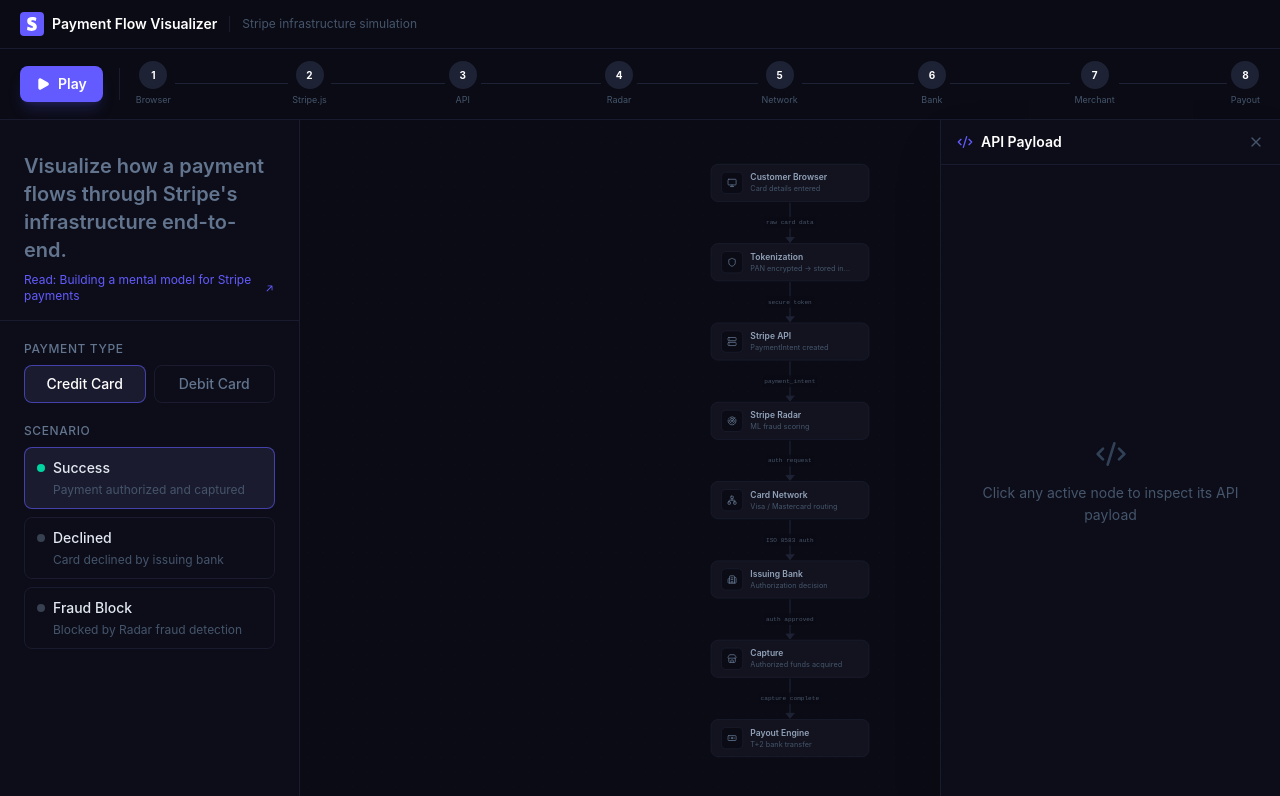
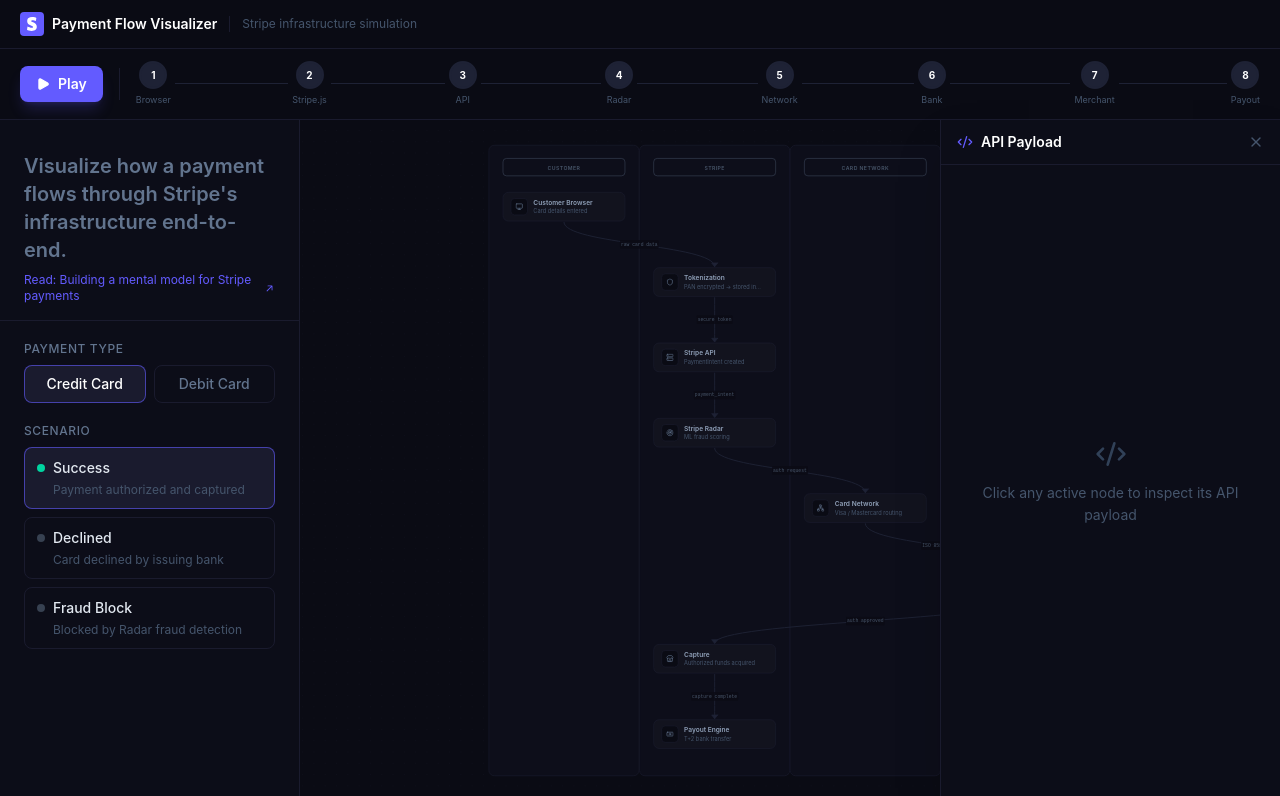
Before and after one commit to GraysonRicketts/Stripe-Visualizer, a React (Vite) app: page / in a window 1280 px wide. Shown: the top 796 px of the page. Built offline with nearby package versions, Linux system fonts and the light colour scheme.

Commit message:
add swimlanes

```diff
--- a/src/components/FlowGraph.tsx
+++ b/src/components/FlowGraph.tsx
@@ -13,9 +13,12 @@
 import { NODES as CREDIT_NODES, EDGES as CREDIT_EDGES } from '../data/credit/layout'
 import { NODES as DEBIT_NODES, EDGES as DEBIT_EDGES } from '../data/debit/layout'
 import { PaymentNode } from './nodes/PaymentNode'
+import { SwimlaneBackgroundNode, SwimlaneHeaderNode } from './nodes/SwimlaneNodes'
 
 const nodeTypes: NodeTypes = {
   paymentNode: PaymentNode as unknown as NodeTypes[string],
+  swimlaneBackground: SwimlaneBackgroundNode as unknown as NodeTypes[string],
+  swimlaneHeader: SwimlaneHeaderNode as unknown as NodeTypes[string],
 }
 
 export function FlowGraph() {
@@ -79,17 +82,19 @@
         edges={edges}
         nodeTypes={nodeTypes}
         fitView
-        fitViewOptions={{ padding: 0.15 }}
+        fitViewOptions={{ padding: 0.08 }}
+        onNodeClick={(_, node) => {
+          if (node.type !== 'paymentNode') return
+          const stepIndex = stepNodeIds.indexOf(node.id)
+          if (stepIndex === -1) return
+          if (completedSteps.has(stepIndex) || activeStep === stepIndex || failedStep === stepIndex) {
+            selectNode(node.id)
+          }
+        }}
         nodesDraggable={false}
         nodesConnectable={false}
         elementsSelectable={false}
         panOnDrag={true}
-        onNodeClick={(_, node) => {
-          const stepIndex = stepNodeIds.indexOf(node.id)
-          if (stepIndex === -1) return
-          const clickable = completedSteps.has(stepIndex) || activeStep === stepIndex || failedStep === stepIndex
-          if (clickable) selectNode(node.id)
-        }}
         zoomOnScroll={true}
         minZoom={0.3}
         maxZoom={2}
--- a/src/components/nodes/PaymentNode.tsx
+++ b/src/components/nodes/PaymentNode.tsx
@@ -31,11 +31,12 @@
 }
 
 interface PaymentNodeProps {
+  id: string
   data: NodeData
 }
 
-export function PaymentNode({ data }: PaymentNodeProps) {
-  const { flowType, activeStep, completedSteps, failedStep, status } = usePaymentStore()
+export function PaymentNode({ id, data }: PaymentNodeProps) {
+  const { flowType, activeStep, completedSteps, failedStep, status, selectNode } = usePaymentStore()
   const { label, sublabel, stepIndex, icon } = data
 
   const isActive = activeStep === stepIndex
@@ -80,7 +81,6 @@
     <div
       className={`relative w-[260px] rounded-xl border ${borderColor} ${bgColor} px-4 py-3 transition-all duration-300 ${clickable ? 'cursor-pointer hover:brightness-110' : 'cursor-default'}`}
       style={{ ...glowStyle, ...animStyle }}
-
     >
       {!isFirst && (
         <Handle
--- /dev/null
+++ b/src/components/nodes/SwimlaneNodes.tsx
@@ -0,0 +1,48 @@
+interface SwimlaneBackgroundData {
+  color: string
+  borderColor: string
+  height: number
+  [key: string]: unknown
+}
+
+interface SwimlaneHeaderData {
+  label: string
+  color: string
+  borderColor: string
+  [key: string]: unknown
+}
+
+export function SwimlaneBackgroundNode({ data }: { data: SwimlaneBackgroundData }) {
+  return (
+    <div
+      style={{
+        width: 320,
+        height: data.height,
+        backgroundColor: data.color,
+        border: `1px solid ${data.borderColor}`,
+        borderRadius: 12,
+        pointerEvents: 'none',
+      }}
+    />
+  )
+}
+
+export function SwimlaneHeaderNode({ data }: { data: SwimlaneHeaderData }) {
+  return (
+    <div
+      style={{
+        width: 260,
+        backgroundColor: data.color,
+        border: `1px solid ${data.borderColor}`,
+        borderRadius: 8,
+        padding: '6px 14px',
+        textAlign: 'center',
+        pointerEvents: 'none',
+      }}
+    >
+      <span style={{ color: data.borderColor, fontSize: 11, fontWeight: 600, letterSpacing: '0.08em', textTransform: 'uppercase' as const }}>
+        {data.label}
+      </span>
+    </div>
+  )
+}
--- a/src/data/credit/layout.ts
+++ b/src/data/credit/layout.ts
@@ -8,63 +8,176 @@
   [key: string]: unknown
 }
 
-export const NODES: Node<NodeData>[] = [
+// Swimlane lane x positions (left edge of each 320px lane)
+const LANE = { customer: 0, stripe: 320, network: 640, bank: 960 }
+// Payment node x = lane + 30px padding (node is 260px wide, lane is 320px)
+const NODE_X = { customer: 30, stripe: 350, network: 670, bank: 990 }
+const Y = (step: number) => step * 160
+
+// Lane styling — all lanes share the same neutral dark look
+const LANE_STYLE = { color: '#0d0e1a', borderColor: '#1e2235' }
+const LANES = {
+  customer: LANE_STYLE,
+  stripe:   LANE_STYLE,
+  network:  LANE_STYLE,
+  bank:     LANE_STYLE,
+}
+const HEADER_LABEL_COLOR = {
+  customer: '#475569',
+  stripe:   '#475569',
+  network:  '#475569',
+  bank:     '#475569',
+}
+
+const BG_HEIGHT = 1340 // covers 8 steps * 160px + header + padding
+const BG_Y = -100
+
+export const NODES: Node[] = [
+  // ── Swimlane backgrounds (render behind everything) ──────────────────
+  {
+    id: 'lane-customer-bg',
+    type: 'swimlaneBackground',
+    position: { x: LANE.customer, y: BG_Y },
+    zIndex: -1,
+    selectable: false,
+    draggable: false,
+    focusable: false,
+    style: { pointerEvents: 'none' as const },
+    data: { ...LANES.customer, height: BG_HEIGHT },
+  },
+  {
+    id: 'lane-stripe-bg',
+    type: 'swimlaneBackground',
+    position: { x: LANE.stripe, y: BG_Y },
+    zIndex: -1,
+    selectable: false,
+    draggable: false,
+    focusable: false,
+    style: { pointerEvents: 'none' as const },
+    data: { ...LANES.stripe, height: BG_HEIGHT },
+  },
+  {
+    id: 'lane-network-bg',
+    type: 'swimlaneBackground',
+    position: { x: LANE.network, y: BG_Y },
+    zIndex: -1,
+    selectable: false,
+    draggable: false,
+    focusable: false,
+    style: { pointerEvents: 'none' as const },
+    data: { ...LANES.network, height: BG_HEIGHT },
+  },
+  {
+    id: 'lane-bank-bg',
+    type: 'swimlaneBackground',
+    position: { x: LANE.bank, y: BG_Y },
+    zIndex: -1,
+    selectable: false,
+    draggable: false,
+    focusable: false,
+    style: { pointerEvents: 'none' as const },
+    data: { ...LANES.bank, height: BG_HEIGHT },
+  },
+
+  // ── Swimlane headers ──────────────────────────────────────────────────
+  {
+    id: 'lane-customer-header',
+    type: 'swimlaneHeader',
+    position: { x: NODE_X.customer, y: -72 },
+    selectable: false,
+    draggable: false,
+    focusable: false,
+    style: { pointerEvents: 'none' as const },
+    data: { label: 'Customer', ...LANES.customer, borderColor: HEADER_LABEL_COLOR.customer },
+  },
+  {
+    id: 'lane-stripe-header',
+    type: 'swimlaneHeader',
+    position: { x: NODE_X.stripe, y: -72 },
+    selectable: false,
+    draggable: false,
+    focusable: false,
+    style: { pointerEvents: 'none' as const },
+    data: { label: 'Stripe', ...LANES.stripe, borderColor: HEADER_LABEL_COLOR.stripe },
+  },
+  {
+    id: 'lane-network-header',
+    type: 'swimlaneHeader',
+    position: { x: NODE_X.network, y: -72 },
+    selectable: false,
+    draggable: false,
+    focusable: false,
+    style: { pointerEvents: 'none' as const },
+    data: { label: 'Card Network', ...LANES.network, borderColor: HEADER_LABEL_COLOR.network },
+  },
+  {
+    id: 'lane-bank-header',
+    type: 'swimlaneHeader',
+    position: { x: NODE_X.bank, y: -72 },
+    selectable: false,
+    draggable: false,
+    focusable: false,
+    style: { pointerEvents: 'none' as const },
+    data: { label: 'Issuing Bank', ...LANES.bank, borderColor: HEADER_LABEL_COLOR.bank },
+  },
+
+  // ── Payment flow nodes ────────────────────────────────────────────────
   {
     id: 'customer',
     type: 'paymentNode',
-    position: { x: 0, y: 0 },
+    position: { x: NODE_X.customer, y: Y(0) },
     data: { label: 'Customer Browser', sublabel: 'Card details entered', stepIndex: 0, icon: 'monitor' },
   },
   {
     id: 'stripe-js',
     type: 'paymentNode',
-    position: { x: 0, y: 130 },
+    position: { x: NODE_X.stripe, y: Y(1) },
     data: { label: 'Tokenization', sublabel: 'PAN encrypted → stored in Stripe vault', stepIndex: 1, icon: 'shield' },
   },
   {
     id: 'stripe-api',
     type: 'paymentNode',
-    position: { x: 0, y: 260 },
+    position: { x: NODE_X.stripe, y: Y(2) },
     data: { label: 'Stripe API', sublabel: 'PaymentIntent created', stepIndex: 2, icon: 'server' },
   },
   {
     id: 'radar',
     type: 'paymentNode',
-    position: { x: 0, y: 390 },
+    position: { x: NODE_X.stripe, y: Y(3) },
     data: { label: 'Stripe Radar', sublabel: 'ML fraud scoring', stepIndex: 3, icon: 'radar' },
   },
   {
     id: 'network',
     type: 'paymentNode',
-    position: { x: 0, y: 520 },
+    position: { x: NODE_X.network, y: Y(4) },
     data: { label: 'Card Network', sublabel: 'Visa / Mastercard routing', stepIndex: 4, icon: 'network' },
   },
   {
     id: 'bank',
     type: 'paymentNode',
-    position: { x: 0, y: 650 },
+    position: { x: NODE_X.bank, y: Y(5) },
     data: { label: 'Issuing Bank', sublabel: 'Authorization decision', stepIndex: 5, icon: 'bank' },
   },
   {
     id: 'merchant',
     type: 'paymentNode',
-    position: { x: 0, y: 780 },
+    position: { x: NODE_X.stripe, y: Y(6) },
     data: { label: 'Capture', sublabel: 'Authorized funds acquired', stepIndex: 6, icon: 'store' },
   },
   {
     id: 'payout',
     type: 'paymentNode',
-    position: { x: 0, y: 910 },
+    position: { x: NODE_X.stripe, y: Y(7) },
     data: { label: 'Payout Engine', sublabel: 'T+2 bank transfer', stepIndex: 7, icon: 'payout' },
   },
 ]
 
 export const EDGES: Edge[] = [
-  { id: 'e0-1', source: 'customer', target: 'stripe-js', label: 'raw card data' },
-  { id: 'e1-2', source: 'stripe-js', target: 'stripe-api', label: 'secure token' },
-  { id: 'e2-3', source: 'stripe-api', target: 'radar', label: 'payment_intent' },
-  { id: 'e3-4', source: 'radar', target: 'network', label: 'auth request' },
-  { id: 'e4-5', source: 'network', target: 'bank', label: 'ISO 8583 auth' },
-  { id: 'e5-6', source: 'bank', target: 'merchant', label: 'auth approved' },
-  { id: 'e6-7', source: 'merchant', target: 'payout', label: 'capture complete' },
+  { id: 'e0-1', source: 'customer',   target: 'stripe-js',  label: 'raw card data' },
+  { id: 'e1-2', source: 'stripe-js',  target: 'stripe-api', label: 'secure token' },
+  { id: 'e2-3', source: 'stripe-api', target: 'radar',      label: 'payment_intent' },
+  { id: 'e3-4', source: 'radar',      target: 'network',    label: 'auth request' },
+  { id: 'e4-5', source: 'network',    target: 'bank',       label: 'ISO 8583 auth' },
+  { id: 'e5-6', source: 'bank',       target: 'merchant',   label: 'auth approved' },
+  { id: 'e6-7', source: 'merchant',   target: 'payout',     label: 'capture complete' },
 ]
--- a/src/data/debit/layout.ts
+++ b/src/data/debit/layout.ts
@@ -3,70 +3,183 @@
 
 export type { NodeData }
 
-export const NODES: Node<NodeData>[] = [
+// Swimlane lane x positions (left edge of each 320px lane)
+const LANE = { customer: 0, stripe: 320, network: 640, bank: 960 }
+// Payment node x = lane + 30px padding (node is 260px wide, lane is 320px)
+const NODE_X = { customer: 30, stripe: 350, network: 670, bank: 990 }
+const Y = (step: number) => step * 160
+
+// Lane styling — all lanes share the same neutral dark look
+const LANE_STYLE = { color: '#0d0e1a', borderColor: '#1e2235' }
+const LANES = {
+  customer: LANE_STYLE,
+  stripe:   LANE_STYLE,
+  network:  LANE_STYLE,
+  bank:     LANE_STYLE,
+}
+const HEADER_LABEL_COLOR = {
+  customer: '#475569',
+  stripe:   '#475569',
+  network:  '#475569',
+  bank:     '#475569',
+}
+
+const BG_HEIGHT = 1500 // covers 9 steps * 160px + header + padding
+const BG_Y = -100
+
+export const NODES: Node[] = [
+  // ── Swimlane backgrounds ──────────────────────────────────────────────
+  {
+    id: 'lane-customer-bg',
+    type: 'swimlaneBackground',
+    position: { x: LANE.customer, y: BG_Y },
+    zIndex: -1,
+    selectable: false,
+    draggable: false,
+    focusable: false,
+    style: { pointerEvents: 'none' as const },
+    data: { ...LANES.customer, height: BG_HEIGHT },
+  },
+  {
+    id: 'lane-stripe-bg',
+    type: 'swimlaneBackground',
+    position: { x: LANE.stripe, y: BG_Y },
+    zIndex: -1,
+    selectable: false,
+    draggable: false,
+    focusable: false,
+    style: { pointerEvents: 'none' as const },
+    data: { ...LANES.stripe, height: BG_HEIGHT },
+  },
+  {
+    id: 'lane-network-bg',
+    type: 'swimlaneBackground',
+    position: { x: LANE.network, y: BG_Y },
+    zIndex: -1,
+    selectable: false,
+    draggable: false,
+    focusable: false,
+    style: { pointerEvents: 'none' as const },
+    data: { ...LANES.network, height: BG_HEIGHT },
+  },
+  {
+    id: 'lane-bank-bg',
+    type: 'swimlaneBackground',
+    position: { x: LANE.bank, y: BG_Y },
+    zIndex: -1,
+    selectable: false,
+    draggable: false,
+    focusable: false,
+    style: { pointerEvents: 'none' as const },
+    data: { ...LANES.bank, height: BG_HEIGHT },
+  },
+
+  // ── Swimlane headers ──────────────────────────────────────────────────
+  {
+    id: 'lane-customer-header',
+    type: 'swimlaneHeader',
+    position: { x: NODE_X.customer, y: -72 },
+    selectable: false,
+    draggable: false,
+    focusable: false,
+    style: { pointerEvents: 'none' as const },
+    data: { label: 'Customer', ...LANES.customer, borderColor: HEADER_LABEL_COLOR.customer },
+  },
+  {
+    id: 'lane-stripe-header',
+    type: 'swimlaneHeader',
+    position: { x: NODE_X.stripe, y: -72 },
+    selectable: false,
+    draggable: false,
+    focusable: false,
+    style: { pointerEvents: 'none' as const },
+    data: { label: 'Stripe', ...LANES.stripe, borderColor: HEADER_LABEL_COLOR.stripe },
+  },
+  {
+    id: 'lane-network-header',
+    type: 'swimlaneHeader',
+    position: { x: NODE_X.network, y: -72 },
+    selectable: false,
+    draggable: false,
+    focusable: false,
+    style: { pointerEvents: 'none' as const },
+    data: { label: 'Debit Network', ...LANES.network, borderColor: HEADER_LABEL_COLOR.network },
+  },
+  {
+    id: 'lane-bank-header',
+    type: 'swimlaneHeader',
+    position: { x: NODE_X.bank, y: -72 },
+    selectable: false,
+    draggable: false,
+    focusable: false,
+    style: { pointerEvents: 'none' as const },
+    data: { label: 'Issuing Bank', ...LANES.bank, borderColor: HEADER_LABEL_COLOR.bank },
+  },
+
+  // ── Payment flow nodes ────────────────────────────────────────────────
   {
     id: 'customer',
     type: 'paymentNode',
-    position: { x: 0, y: 0 },
+    position: { x: NODE_X.customer, y: Y(0) },
     data: { label: 'Customer Browser', sublabel: 'Card + PIN entered', stepIndex: 0, icon: 'monitor' },
   },
   {
     id: 'stripe-js',
     type: 'paymentNode',
-    position: { x: 0, y: 130 },
+    position: { x: NODE_X.stripe, y: Y(1) },
     data: { label: 'Tokenization', sublabel: 'PAN + PIN block → vault', stepIndex: 1, icon: 'shield' },
   },
   {
     id: 'stripe-api',
     type: 'paymentNode',
-    position: { x: 0, y: 260 },
+    position: { x: NODE_X.stripe, y: Y(2) },
     data: { label: 'Stripe API', sublabel: 'PaymentIntent created', stepIndex: 2, icon: 'server' },
   },
   {
     id: 'radar',
     type: 'paymentNode',
-    position: { x: 0, y: 390 },
+    position: { x: NODE_X.stripe, y: Y(3) },
     data: { label: 'Stripe Radar', sublabel: 'ML fraud scoring', stepIndex: 3, icon: 'radar' },
   },
   {
     id: 'debit-network',
     type: 'paymentNode',
-    position: { x: 0, y: 520 },
+    position: { x: NODE_X.network, y: Y(4) },
     data: { label: 'Debit Network', sublabel: 'Star / Interac routing', stepIndex: 4, icon: 'network' },
   },
   {
     id: 'pin-verify',
     type: 'paymentNode',
-    position: { x: 0, y: 650 },
+    position: { x: NODE_X.bank, y: Y(5) },
     data: { label: 'PIN Verification', sublabel: 'Encrypted PIN validated', stepIndex: 5, icon: 'lock' },
   },
   {
     id: 'balance-check',
     type: 'paymentNode',
-    position: { x: 0, y: 780 },
+    position: { x: NODE_X.bank, y: Y(6) },
     data: { label: 'Balance Check', sublabel: 'Account balance verified', stepIndex: 6, icon: 'wallet' },
   },
   {
     id: 'merchant',
     type: 'paymentNode',
-    position: { x: 0, y: 910 },
+    position: { x: NODE_X.bank, y: Y(7) },
     data: { label: 'Immediate Debit', sublabel: 'No auth-then-capture; funds debited now', stepIndex: 7, icon: 'store' },
   },
   {
     id: 'ach-settlement',
     type: 'paymentNode',
-    position: { x: 0, y: 1040 },
+    position: { x: NODE_X.stripe, y: Y(8) },
     data: { label: 'ACH Settlement', sublabel: 'Same-day settlement', stepIndex: 8, icon: 'payout' },
   },
 ]
 
 export const EDGES: Edge[] = [
-  { id: 'e0-1', source: 'customer', target: 'stripe-js', label: 'raw card + PIN' },
-  { id: 'e1-2', source: 'stripe-js', target: 'stripe-api', label: 'secure token' },
-  { id: 'e2-3', source: 'stripe-api', target: 'radar', label: 'payment_intent' },
-  { id: 'e3-4', source: 'radar', target: 'debit-network', label: 'auth request' },
-  { id: 'e4-5', source: 'debit-network', target: 'pin-verify', label: 'PIN debit auth' },
-  { id: 'e5-6', source: 'pin-verify', target: 'balance-check', label: 'PIN valid' },
-  { id: 'e6-7', source: 'balance-check', target: 'merchant', label: 'debit authorized' },
-  { id: 'e7-8', source: 'merchant', target: 'ach-settlement', label: 'debit complete' },
+  { id: 'e0-1', source: 'customer',      target: 'stripe-js',    label: 'raw card + PIN' },
+  { id: 'e1-2', source: 'stripe-js',     target: 'stripe-api',   label: 'secure token' },
+  { id: 'e2-3', source: 'stripe-api',    target: 'radar',        label: 'payment_intent' },
+  { id: 'e3-4', source: 'radar',         target: 'debit-network', label: 'auth request' },
+  { id: 'e4-5', source: 'debit-network', target: 'pin-verify',   label: 'PIN debit auth' },
+  { id: 'e5-6', source: 'pin-verify',    target: 'balance-check', label: 'PIN valid' },
+  { id: 'e6-7', source: 'balance-check', target: 'merchant',     label: 'debit authorized' },
+  { id: 'e7-8', source: 'merchant',      target: 'ach-settlement', label: 'debit complete' },
 ]
```
